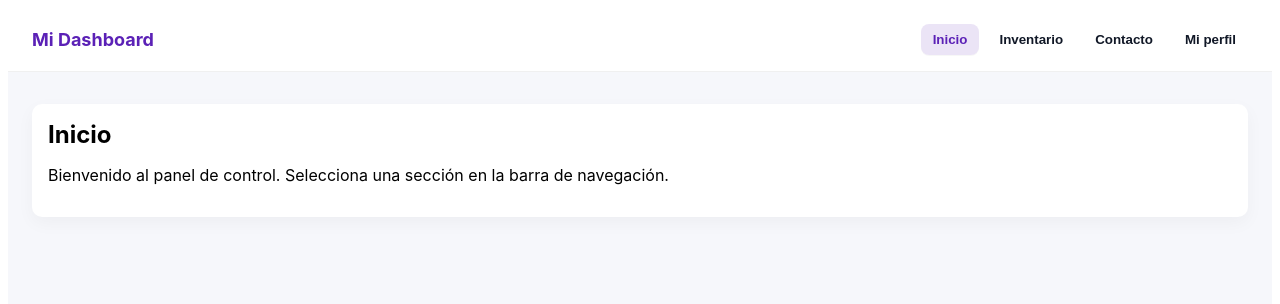
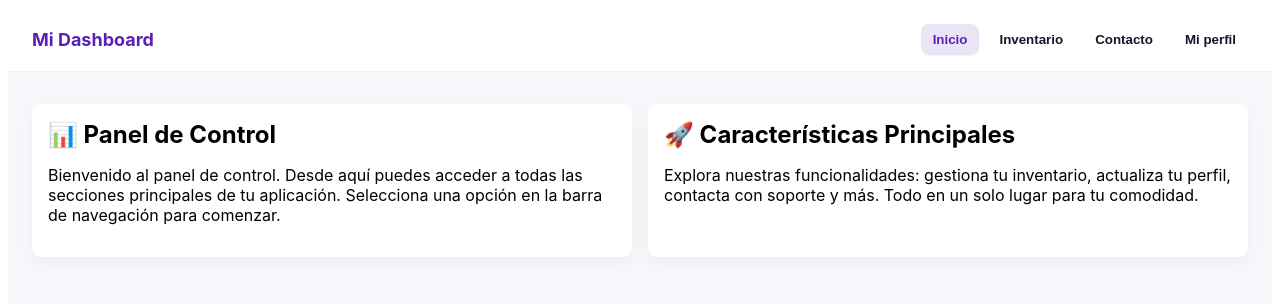
Before and after one commit to camil00liveros/App-Angular, an Angular app: page / in a window 1280 px wide. Shown: the top 304 px of the page. Built offline with nearby package versions, Linux system fonts and the light colour scheme.

Commit message:
usando cards en js

```diff
--- a/src/app/app-dashboard.html
+++ b/src/app/app-dashboard.html
@@ -57,24 +57,48 @@
 
 <main class="dashboard">
   <div class="grid">
+    <!-- INICIO: 2 cards -->
     <section *ngIf="active() === 'inicio'" class="card">
-      <h2>Inicio</h2>
-      <p>Bienvenido al panel de control. Selecciona una sección en la barra de navegación.</p>
+      <h2>📊 Panel de Control</h2>
+      <p>Bienvenido al panel de control. Desde aquí puedes acceder a todas las secciones principales de tu aplicación. Selecciona una opción en la barra de navegación para comenzar.</p>
+    </section>
+
+    <section *ngIf="active() === 'inicio'" class="card">
+      <h2>🚀 Características Principales</h2>
+      <p>Explora nuestras funcionalidades: gestiona tu inventario, actualiza tu perfil, contacta con soporte y más. Todo en un solo lugar para tu comodidad.</p>
+    </section>
+
+    <!-- INVENTARIO: 2 cards -->
+    <section *ngIf="active() === 'inventario'" class="card">
+      <h2>📦 Gestión de Productos</h2>
+      <p>Vista de inventario: aquí puedes listar todos los productos disponibles, verificar stock en tiempo real y gestionar nuevas entradas de mercancía.</p>
     </section>
 
     <section *ngIf="active() === 'inventario'" class="card">
-      <h2>Inventario</h2>
-      <p>Vista de inventario: aquí puedes listar productos, stock y gestionar entradas.</p>
+      <h2>📈 Estadísticas de Stock</h2>
+      <p>Monitorea el estado de tu inventario con gráficos detallados. Recibe alertas de productos agotados y optimiza tus niveles de stock.</p>
+    </section>
+
+    <!-- CONTACTO: 2 cards -->
+    <section *ngIf="active() === 'contacto'" class="card">
+      <h2>📞 Información de Contacto</h2>
+      <p>Ponte en contacto con nuestro equipo de soporte. Disponemos de múltiples canales: teléfono, correo electrónico y formulario de contacto directo.</p>
     </section>
 
     <section *ngIf="active() === 'contacto'" class="card">
-      <h2>Contacto</h2>
-      <p>Información y formulario de contacto.</p>
+      <h2>💬 Formulario de Solicitud</h2>
+      <p>Envía tus consultas, sugerencias o reporta problemas a través de nuestro formulario. Nos comprometemos a responder en menos de 24 horas.</p>
+    </section>
+
+    <!-- MI PERFIL: 2 cards -->
+    <section *ngIf="active() === 'perfil'" class="card">
+      <h2>👤 Datos Personales</h2>
+      <p>Visualiza y edita tu información de usuario: nombre, correo electrónico, teléfono y otros datos personales asociados a tu cuenta.</p>
     </section>
 
     <section *ngIf="active() === 'perfil'" class="card">
-      <h2>Mi perfil</h2>
-      <p>Tu información de usuario y ajustes personales.</p>
+      <h2>⚙️ Ajustes y Preferencias</h2>
+      <p>Personaliza tu experiencia: configura notificaciones, cambia tu contraseña, selecciona tu idioma preferido y otras opciones de seguridad.</p>
     </section>
   </div>
 </main>
```
